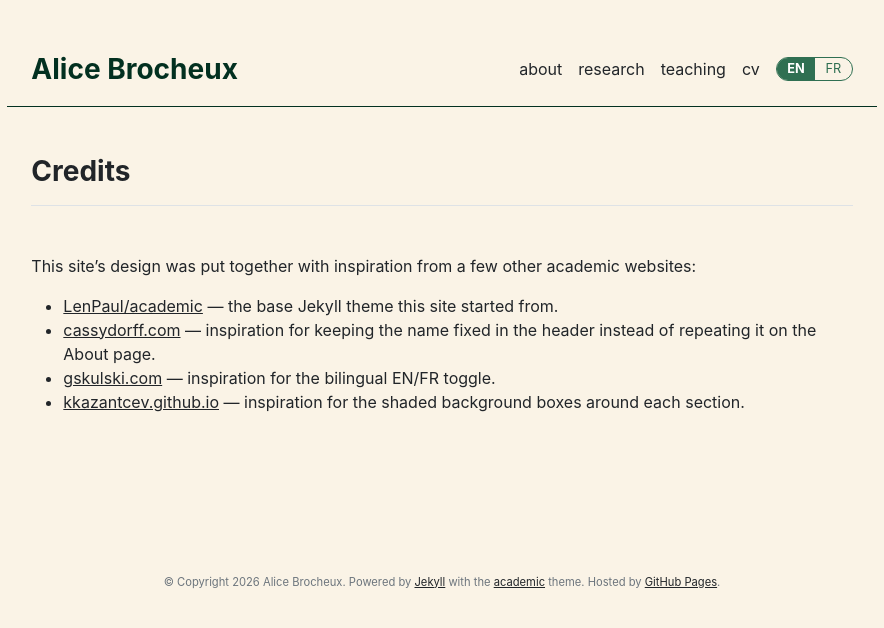
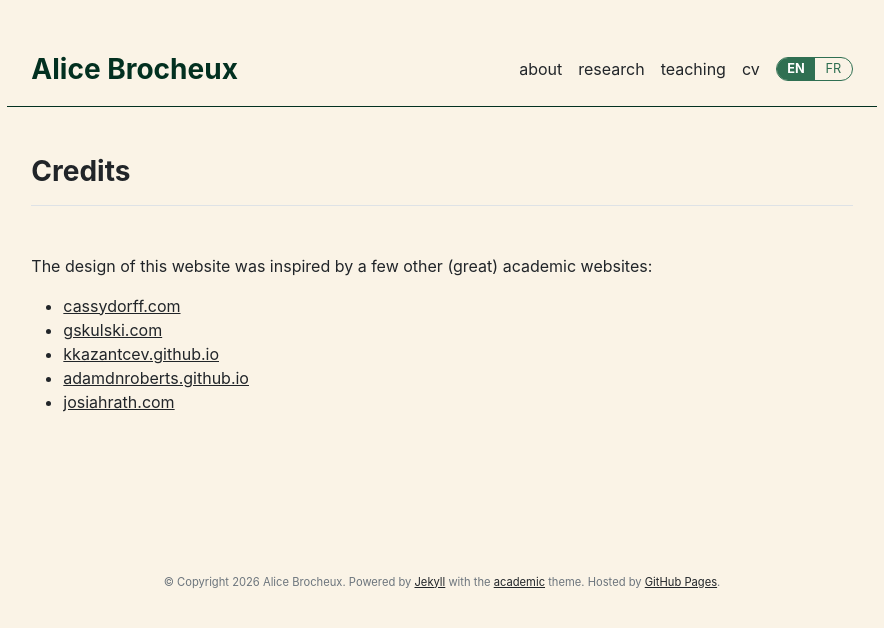
Before and after one commit to AliceBrocheux/alicebrocheux.github.io, a Jekyll site: the page built from credits.md, in a window 1280 px wide. Shown: the top 628 px of the page, without its empty margins (198-1082 px from the left). Built offline with Jekyll 4.4.1, drawn with Linux system fonts in a browser that asks for light colours.

Commit message:
Update credits.md

```diff
--- a/credits.md
+++ b/credits.md
@@ -4,10 +4,10 @@ title: "Credits"
 lang: en
 ---
 
-This site's design was put together with inspiration from a few other academic
-websites:
+The design of this website was inspired by a few other (great) academic websites:
 
-- [LenPaul/academic](https://github.com/LenPaul/academic) — the base Jekyll theme this site started from.
-- [cassydorff.com](https://www.cassydorff.com/) — inspiration for keeping the name fixed in the header instead of repeating it on the About page.
-- [gskulski.com](https://gskulski.com/) — inspiration for the bilingual EN/FR toggle.
-- [kkazantcev.github.io](https://kkazantcev.github.io/) — inspiration for the shaded background boxes around each section.
+- [cassydorff.com](https://www.cassydorff.com/)
+- [gskulski.com](https://gskulski.com/)
+- [kkazantcev.github.io](https://kkazantcev.github.io/)
+- [adamdnroberts.github.io](https://adamdnroberts.github.io/)
+- [josiahrath.com](https://josiahrath.com/)
```
